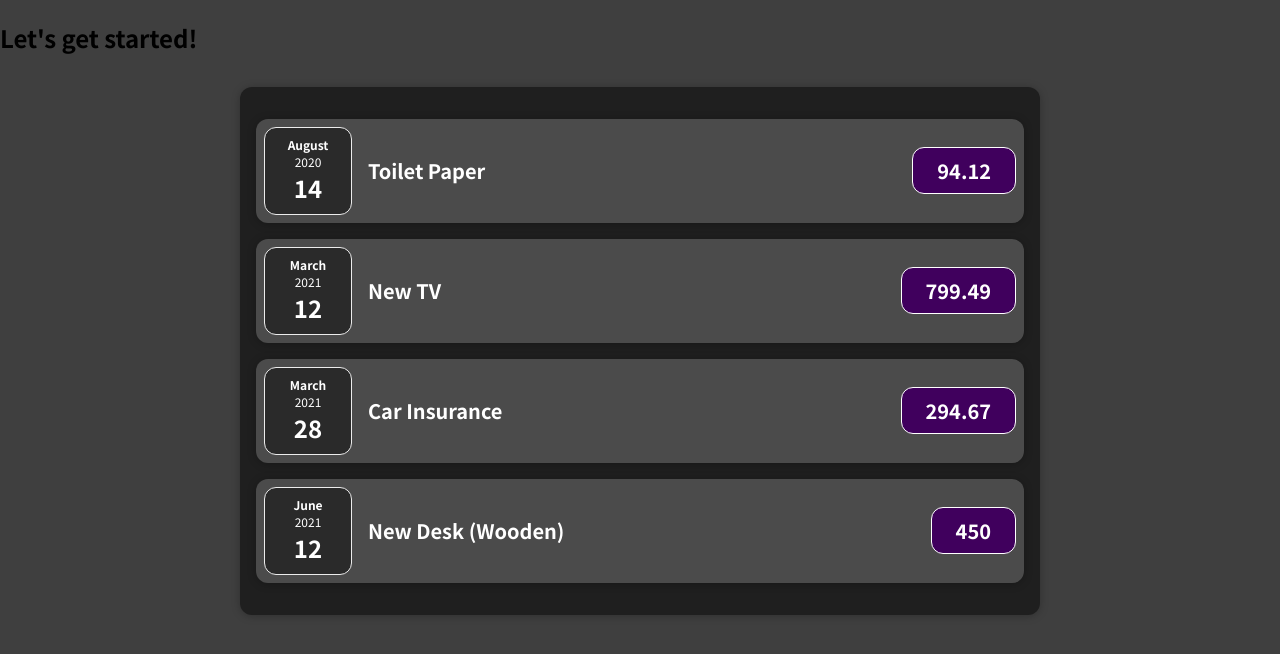
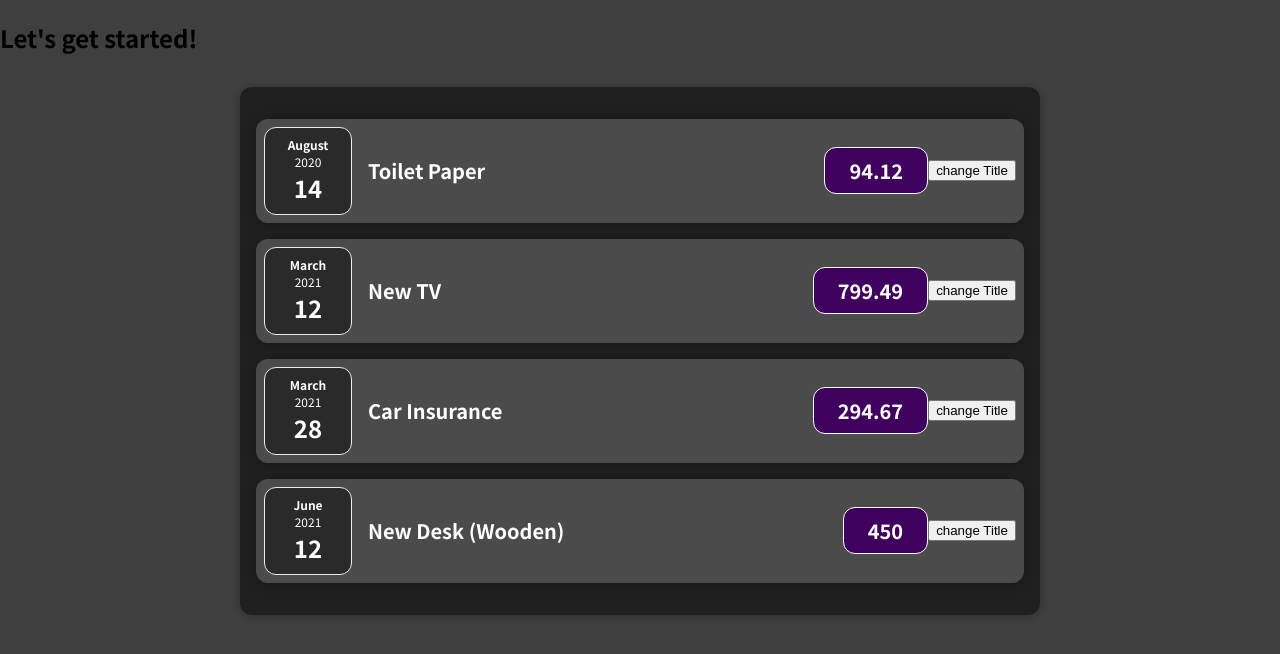
Before and after one commit to Othmane-Menad/JS-React-learning-projects, a React (Create React App) app in the folder React-First-App/: page / in a window 1280 px wide. Shown: the top 654 px of the page. Built offline with nearby package versions, Linux system fonts and the light colour scheme; the HTML template or start-up script is replaced by a standard one.

Commit message:
using useState

```diff
--- a/React-First-App/src/components/Expenses/ExpenseItem.js
+++ b/React-First-App/src/components/Expenses/ExpenseItem.js
@@ -1,15 +1,22 @@
+import react, { useState } from "react";
 import ExpenseDate from "./ExpenseDate";
 import "./ExpenseItem.css";
 import Card from "../UI/Card";
 
 const ExpenseItem = (props) => {
+  const [Title, setTitle] = useState(props.Title);
+
+  const clickHandler = () => {
+    setTitle("Updated");
+  };
   return (
     <Card className="expense-item">
       <ExpenseDate date={props.date} />
       <div className="expense-item__description">
-        <h2>{props.Title}</h2>
+        <h2>{Title}</h2>
         <div className="expense-item__price">{props.Price}</div>
       </div>
+      <button onClick={clickHandler}>change Title</button>
     </Card>
   );
 };
```
Also changed, not shown: 1 other file (tests, documents, lock files or other folders).
